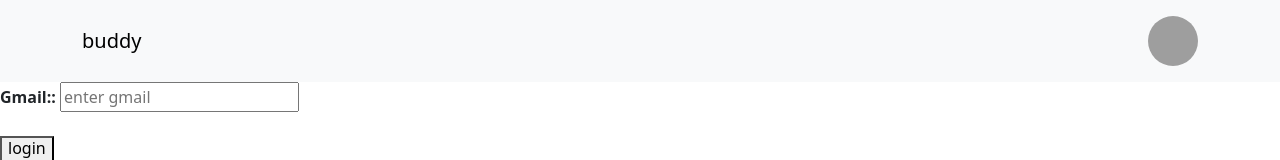
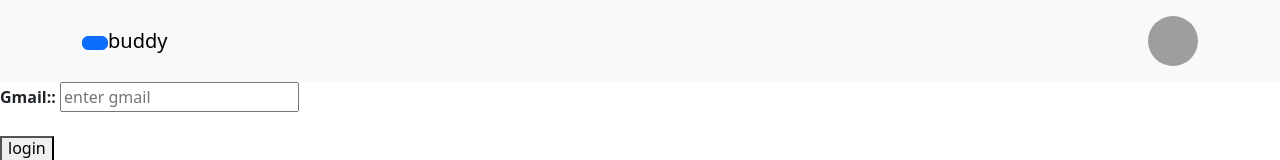
Before and after one commit to bonthagarla-tejaswi/dashboard, a React (Create React App) app in the folder buddy/: page /login in a window 1280 px wide. Shown: the top 160 px of the page. Built offline with nearby package versions, Linux system fonts and the light colour scheme; grey boxes are pictures that could not be loaded.

Commit message:
changed small changes

```diff
--- a/buddy/src/components/navbar.js
+++ b/buddy/src/components/navbar.js
@@ -1,7 +1,7 @@
 import Container from 'react-bootstrap/Container';
 import Navbar from 'react-bootstrap/Navbar';
 import CIcon from '@coreui/icons-react';
-import { cilPuzzle,cilSpeedometer } from '@coreui/icons';
+import { cilPuzzle,cilSpeedometer,cilHamburgerMenu } from '@coreui/icons';
 import {
   CNavItem,
   CSidebarNav,
@@ -18,6 +18,9 @@ function Navtop() {
     <Navbar className="bg-body-tertiary navbar-fixed">
       <Container>
       <div className=''>
+      <a class="btn btn-primary" data-bs-toggle="offcanvas" href="#offcanvasExample" role="button" aria-controls="offcanvasExample">
+     <cilHamburgerMenu />
+      </a>
 
       </div>
         <Navbar.Brand href="/">buddy</Navbar.Brand>
```
